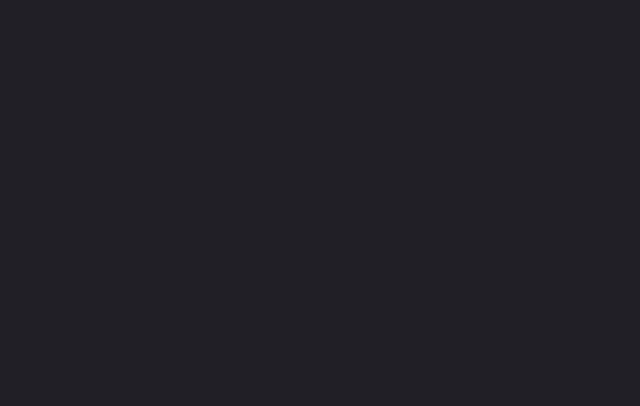
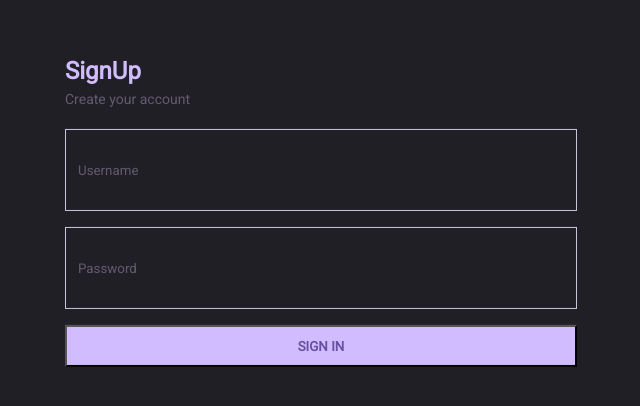
Before and after one commit to AlexPereiraGamelas/quest-tracker, a React (Vite) app in the folder client/: page /register in a window 1280 px wide. Before the commit this address had no page. Shown: the part 128-534 px from the top of the page, without its empty margins (319-959 px from the left). Built offline with nearby package versions, Linux system fonts and the light colour scheme.

Commit message:
Add Register UI

```diff
--- a/client/src/pages/index.ts
+++ b/client/src/pages/index.ts
@@ -4,3 +4,4 @@
 
 export { default as Home } from "./home"
 export { default as Login } from './login'
+export { default as Register } from './register'
--- /dev/null
+++ b/client/src/pages/register/components/RegisterForm/index.module.scss
@@ -0,0 +1,35 @@
+/*
+styles for the login form component
+*/
+
+.container {
+  display: flex;
+  flex-direction: column;
+  gap: 16px;
+}
+
+.input {
+  height: 56px;
+  border: 1px solid #CCC2DC;
+  background-color: transparent;
+  color: #625B71;
+  padding: 12px;
+}
+
+.input::placeholder{
+  color: #625B71;
+  text-transform: capitalize;
+}
+
+.button{
+  color: #6750A4;
+  background-color: #D0BCFE;
+  text-align: center;
+  text-transform: uppercase;
+  height: 42px;
+  font-weight: bold;
+}
+
+.button::placeholder {
+  color: red
+}
--- /dev/null
+++ b/client/src/pages/register/components/RegisterForm/index.tsx
@@ -0,0 +1,35 @@
+/**
+ * Register form component
+ */
+
+import styles from "./index.module.scss";
+
+interface RegisterFormProps {
+  handleFormSubmit: (event: React.FormEvent<HTMLFormElement>) => undefined;
+}
+
+const RegisterForm = ({ handleFormSubmit }: RegisterFormProps) => {
+  return (
+    <form className={styles.container} onSubmit={handleFormSubmit}>
+      <input
+        name="username"
+        type="text"
+        aria-label="username input"
+        placeholder="username"
+        className={styles.input}
+      />
+      <input
+        name="password"
+        className={styles.input}
+        type="password"
+        aria-label="password input"
+        placeholder="password"
+      />
+      <button className={styles.button} type="submit">
+        Sign In
+      </button>
+    </form>
+  );
+};
+
+export default RegisterForm;
--- /dev/null
+++ b/client/src/pages/register/components/RegisterHeader/index.module.scss
@@ -0,0 +1,24 @@
+/*
+Register header component styles
+*/
+
+.container {
+  display: flex;
+  flex-direction: column;
+  gap: 0;
+  line-height: 28px;
+}
+
+.title {
+  margin-bottom: 0;
+  //TODO: USE VARIABLE
+  color: #D0BCFE;
+  font-size: 1.5rem;
+}
+
+.message {
+  margin: 0;
+  //TODO: USE VARIABLE
+  color: #625B71;
+  font-size: 0.875rem;
+}
--- /dev/null
+++ b/client/src/pages/register/components/RegisterHeader/index.tsx
@@ -0,0 +1,15 @@
+/**
+ * Register header compoent
+ */
+import styles from "./index.module.scss";
+
+const RegisterHeader = () => {
+  return (
+    <div className={styles.container}>
+      <h5 className={styles.title}>SignUp</h5>
+      <p className={styles.message}>Create your account</p>
+    </div>
+  );
+};
+
+export default RegisterHeader;
--- /dev/null
+++ b/client/src/pages/register/components/index.ts
@@ -0,0 +1,6 @@
+/**
+ * export file for the login UI components
+ */
+
+export { default as RegisterForm } from './RegisterForm'
+export { default as RegisterHeader } from './RegisterHeader'
--- /dev/null
+++ b/client/src/pages/register/index.module.scss
@@ -0,0 +1,21 @@
+/*
+Register page styles
+*/
+
+.container {
+  width: 40%;
+  max-width: 600px;
+  display: flex;
+  gap: 16px;
+  flex-direction: column;
+  position: absolute;
+  top: 40%;
+  left: 50%;
+  transform: translate(-50%, -50%);
+
+  /* On screens that are 992px or less, set the width to full */
+  @media screen and (max-width: 992px) {
+    width: 100%;
+    max-width: 100%;
+  }
+}
--- /dev/null
+++ b/client/src/pages/register/index.tsx
@@ -0,0 +1,20 @@
+/**
+ * Register
+ */
+import { RegisterHeader, RegisterForm } from "./components";
+import useRegister from "./useRegister";
+
+import styles from "./index.module.scss";
+
+function Register() {
+  const { handleFormSubmit } = useRegister();
+
+  return (
+    <div className={styles.container}>
+      <RegisterHeader />
+      <RegisterForm handleFormSubmit={handleFormSubmit} />
+    </div>
+  );
+}
+
+export default Register;
--- /dev/null
+++ b/client/src/pages/register/mutations/useRegisterMutation.ts
@@ -0,0 +1,29 @@
+/**
+ * login mutation
+ */
+
+import { useMutation, useQueryClient } from "@tanstack/react-query"
+import { doPost } from "@/http/requests";
+import { RegisterPayload } from "@/pages/register/types"
+
+const URL = "/auth/register"
+
+type UserSession = {
+  id: string;
+  username: string;
+  token: string;
+}
+
+const useLoginMutation = () => {
+  const queryClient = useQueryClient();
+  return useMutation({
+    mutationFn: (payload: RegisterPayload) => doPost<UserSession, RegisterPayload>(URL, payload),
+    onSuccess: (data) => {
+      queryClient.setQueryData(["session"], data); // Store user data globally
+    },
+  });
+}
+
+
+
+export default useLoginMutation
--- /dev/null
+++ b/client/src/pages/register/types.ts
@@ -0,0 +1,8 @@
+/**
+ * types
+ */
+
+export type RegisterPayload = {
+  username: string,
+  password: string,
+}
--- /dev/null
+++ b/client/src/pages/register/useRegister.ts
@@ -0,0 +1,48 @@
+/**
+ * useRegister
+ *
+ * Hook containing Register component logic
+ */
+
+import { useNavigate } from "react-router";
+import useRegisterMutation from "./mutations/useRegisterMutation";
+import { useCallback } from "react";
+
+const useRegister = () => {
+  const navigate = useNavigate();
+  const { mutate } = useRegisterMutation();
+
+  const handleFormSubmit = useCallback(
+    (event: React.FormEvent<HTMLFormElement>) => {
+      event.preventDefault();
+      const data = new FormData(event.currentTarget);
+      const username = data.get("username");
+      //TODO replace with form validator
+      if (username instanceof File || !username) {
+        return undefined;
+      }
+      const password = data.get("password");
+      //TODO replace with form validator
+      if (password instanceof File || !password) {
+        return undefined;
+      }
+
+      mutate(
+        {
+          username: username,
+          password: password,
+        },
+        {
+          onSuccess: () => navigate("/login"),
+        }
+      );
+    },
+    [mutate, navigate]
+  );
+
+  return  {
+    handleFormSubmit
+  }
+}
+
+export default useRegister
--- a/client/src/router/index.tsx
+++ b/client/src/router/index.tsx
@@ -3,7 +3,7 @@
  */
 
 import { BrowserRouter, Route, Routes } from "react-router";
-import { Home, Login } from "@/pages";
+import { Home, Login, Register } from "@/pages";
 
 const AppRouter = () => {
   return (
@@ -11,6 +11,7 @@ const AppRouter = () => {
       <Routes>
         <Route index element={<Home />} />
         <Route path="/login" element={<Login />} />
+        <Route path="/register" element={<Register />} />
       </Routes>
     </BrowserRouter>
   );
```
